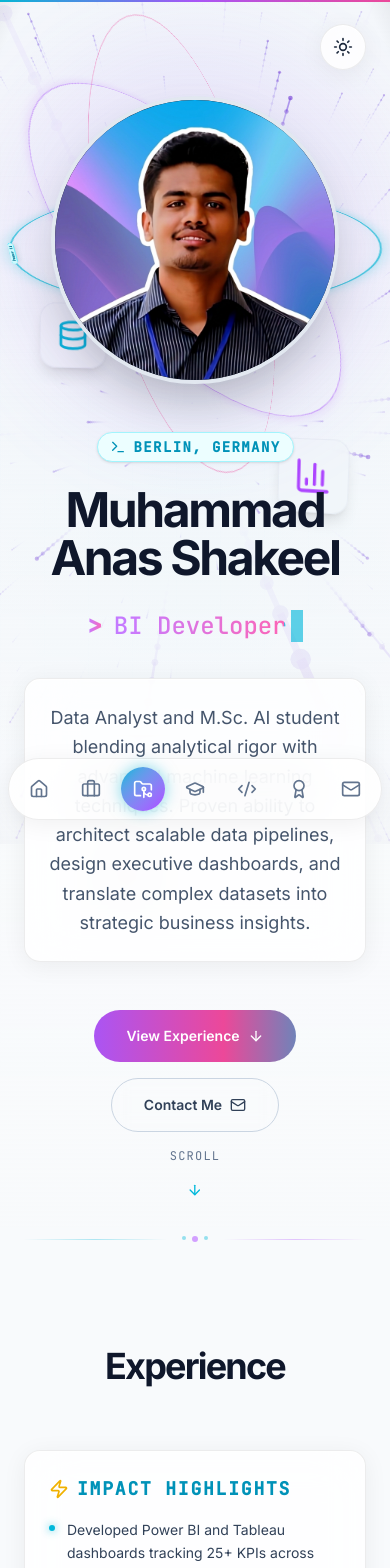
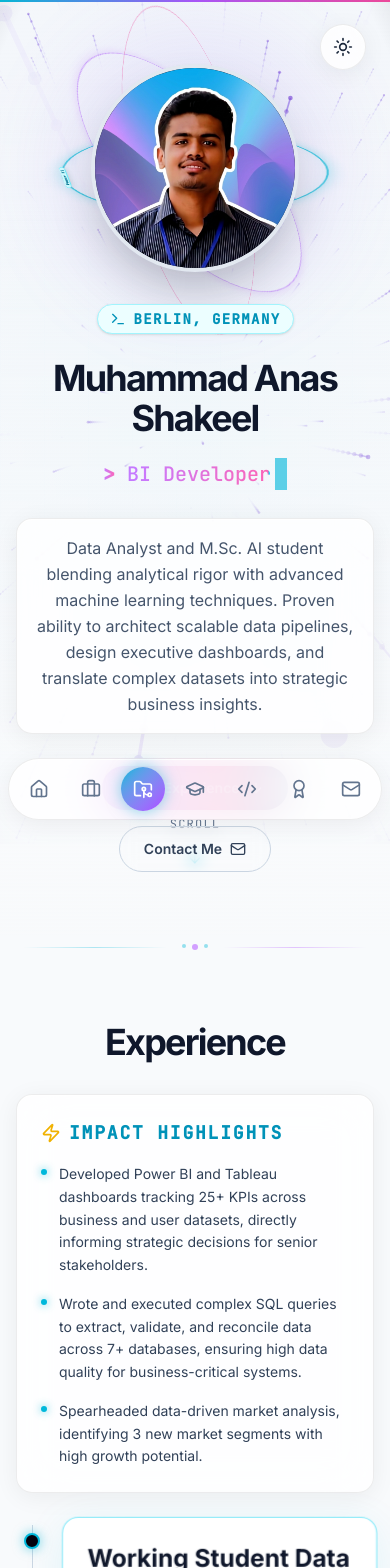
Before and after one commit to muhammad-anas-9/anas-portfolio, a React (Vite) app: page / in a window 390 px wide. Shown: the top 1568 px of the page. Built offline with nearby package versions, Linux system fonts and the light colour scheme.

Commit message:
Mobile responsiveness: fix layout, spacing, font sizes, nav conflicts

```diff
--- a/package.json
+++ b/package.json
@@ -30,6 +30,7 @@
     "@types/express": "^4.17.21",
     "@types/node": "^22.14.0",
     "autoprefixer": "^10.4.21",
+    "jimp": "^1.6.0",
     "tailwindcss": "^4.1.14",
     "tsx": "^4.21.0",
     "typescript": "~5.8.2",
--- /dev/null
+++ b/scripts/gen-favicon.cjs
@@ -0,0 +1,43 @@
+const { Jimp } = require("jimp");
+const path = require("path");
+
+const src = path.join(__dirname, "../public/profile.png");
+const dest = path.join(__dirname, "../public/favicon.png");
+
+const SIZE = 128;
+const SCALE = 1.38;
+
+async function main() {
+  const img = await Jimp.read(src);
+
+  const scaledW = Math.round(img.bitmap.width * SCALE);
+  const scaledH = Math.round(img.bitmap.height * SCALE);
+  img.resize({ w: scaledW, h: scaledH });
+
+  const cropSize = Math.min(scaledW, scaledH);
+  const cropX = Math.floor((scaledW - cropSize) / 2);
+  const cropY = Math.floor((scaledH - cropSize) / 2);
+  img.crop({ x: cropX, y: cropY, w: cropSize, h: cropSize });
+
+  img.resize({ w: SIZE, h: SIZE });
+
+  // Dark background
+  const bg = new Jimp({ width: SIZE, height: SIZE, color: 0x0f172aff });
+  bg.composite(img, 0, 0);
+
+  // Circular mask
+  for (let y = 0; y < SIZE; y++) {
+    for (let x = 0; x < SIZE; x++) {
+      const cx = x - SIZE / 2;
+      const cy = y - SIZE / 2;
+      if (cx * cx + cy * cy > (SIZE / 2) * (SIZE / 2)) {
+        bg.setPixelColor(0x00000000, x, y);
+      }
+    }
+  }
+
+  await bg.write(dest);
+  console.log("favicon.png written to public/");
+}
+
+main().catch(console.error);
--- /dev/null
+++ b/scripts/gen-favicon.mjs
@@ -0,0 +1,43 @@
+const { Jimp } = require("jimp");
+const path = require("path");
+
+const src = path.join(__dirname, "../public/profile.png");
+const dest = path.join(__dirname, "../public/favicon.png");
+
+const SIZE = 128;
+const SCALE = 1.38;
+
+async function main() {
+  const img = await Jimp.read(src);
+
+  const scaledW = Math.round(img.bitmap.width * SCALE);
+  const scaledH = Math.round(img.bitmap.height * SCALE);
+  img.resize({ w: scaledW, h: scaledH });
+
+  const cropSize = Math.min(scaledW, scaledH);
+  const cropX = Math.floor((scaledW - cropSize) / 2);
+  const cropY = Math.floor((scaledH - cropSize) / 2);
+  img.crop({ x: cropX, y: cropY, w: cropSize, h: cropSize });
+
+  img.resize({ w: SIZE, h: SIZE });
+
+  // Dark background
+  const bg = new Jimp({ width: SIZE, height: SIZE, color: 0x0f172aff });
+  bg.composite(img, 0, 0);
+
+  // Circular mask
+  for (let y = 0; y < SIZE; y++) {
+    for (let x = 0; x < SIZE; x++) {
+      const cx = x - SIZE / 2;
+      const cy = y - SIZE / 2;
+      if (cx * cx + cy * cy > (SIZE / 2) * (SIZE / 2)) {
+        bg.setPixelColor(0x00000000, x, y);
+      }
+    }
+  }
+
+  await bg.write(dest);
+  console.log("favicon.png written to public/");
+}
+
+main().catch(console.error);
--- a/src/App.tsx
+++ b/src/App.tsx
@@ -119,7 +119,7 @@ export default function App() {
                 transition={{ duration: 0.25 }}
                 onClick={scrollToTop}
                 aria-label="Back to top"
-                className="fixed bottom-8 right-8 z-50 p-3 rounded-full vibrant-gradient-bg text-white shadow-lg hover:scale-110 active:scale-95 transition-transform"
+                className="fixed bottom-24 right-4 md:bottom-8 md:right-8 z-50 p-3 rounded-full vibrant-gradient-bg text-white shadow-lg hover:scale-110 active:scale-95 transition-transform"
               >
                 <ArrowUp className="w-5 h-5" />
               </motion.button>
--- a/src/components/Certifications.tsx
+++ b/src/components/Certifications.tsx
@@ -28,14 +28,14 @@ const issuerConfig: Record<
     glow: "group-hover:shadow-[0_0_20px_rgba(0,120,212,0.25)]",
   },
   Snowflake: {
-    icon: <SiSnowflake className="w-7 h-7" />,
+    icon: <SiSnowflake size={28} />,
     color: "#29B5E8",
     bg: "from-[#29B5E8]/10 to-[#29B5E8]/5",
     border: "hover:border-[#29B5E8]/40",
     glow: "group-hover:shadow-[0_0_20px_rgba(41,181,232,0.25)]",
   },
   Coursera: {
-    icon: <SiCoursera className="w-7 h-7" />,
+    icon: <SiCoursera size={28} />,
     color: "#0056D2",
     bg: "from-[#0056D2]/10 to-[#0056D2]/5",
     border: "hover:border-[#0056D2]/40",
@@ -47,7 +47,7 @@ export const Certifications: React.FC = () => {
   return (
     <section
       id="certifications"
-      className="relative py-24 px-6 max-w-6xl mx-auto min-h-screen flex flex-col justify-center"
+      className="relative py-16 md:py-24 px-4 sm:px-6 max-w-6xl mx-auto"
     >
       <motion.div
         initial={{ opacity: 0, y: 50 }}
@@ -55,7 +55,7 @@ export const Certifications: React.FC = () => {
         viewport={{ once: true, margin: "-100px" }}
         transition={{ duration: 0.8 }}
       >
-        <h2 className="mb-16 text-4xl font-bold tracking-tighter text-slate-900 dark:text-white sm:text-5xl font-sans text-center">
+        <h2 className="mb-8 md:mb-16 text-4xl font-bold tracking-tighter text-slate-900 dark:text-white sm:text-5xl font-sans text-center">
           Certifications & Awards
         </h2>
 
--- a/src/components/Contact.tsx
+++ b/src/components/Contact.tsx
@@ -21,7 +21,7 @@ export const Contact: React.FC = () => {
   const github = resumeData.basics.links?.find((l) => l.name === "GitHub");
 
   return (
-    <section id="contact" className="relative py-28 px-6 max-w-5xl mx-auto">
+      <section id="contact" className="relative py-16 md:py-28 px-4 sm:px-6 max-w-5xl mx-auto">
       {/* Background glow orb */}
       <div
         className="absolute left-1/2 top-1/2 -translate-x-1/2 -translate-y-1/2 w-[700px] h-[400px] rounded-full pointer-events-none"
@@ -61,8 +61,8 @@ export const Contact: React.FC = () => {
           whileTap={{ scale: 0.97 }}
           style={{ boxShadow: "0 8px 40px rgba(6,182,212,0.35)" }}
         >
-          <Send className="w-5 h-5" />
-          {resumeData.basics.email}
+          <Send className="w-5 h-5 shrink-0" />
+          <span className="text-sm sm:text-base break-all sm:break-normal">{resumeData.basics.email}</span>
         </motion.a>
 
         {/* Social links row */}
--- a/src/components/Education.tsx
+++ b/src/components/Education.tsx
@@ -13,7 +13,7 @@ export const Education: React.FC = () => {
   return (
     <section
       id="education"
-      className="relative py-24 px-6 max-w-5xl mx-auto min-h-screen flex flex-col justify-center"
+      className="relative py-16 md:py-24 px-4 sm:px-6 max-w-5xl mx-auto"
     >
       <motion.div
         initial={{ opacity: 0, y: 50 }}
@@ -21,7 +21,7 @@ export const Education: React.FC = () => {
         viewport={{ once: true, margin: "-100px" }}
         transition={{ duration: 0.8 }}
       >
-        <h2 className="mb-16 text-4xl font-bold tracking-tighter text-slate-900 dark:text-white sm:text-5xl font-sans text-center">
+        <h2 className="mb-8 md:mb-16 text-4xl font-bold tracking-tighter text-slate-900 dark:text-white sm:text-5xl font-sans text-center">
           Education
         </h2>
 
--- a/src/components/Experience.tsx
+++ b/src/components/Experience.tsx
@@ -26,7 +26,7 @@ export const Experience: React.FC = () => {
   return (
     <section
       id="experience"
-      className="relative py-24 px-6 max-w-5xl mx-auto min-h-screen"
+      className="relative py-16 md:py-24 px-4 sm:px-6 max-w-5xl mx-auto"
     >
       <motion.div
         initial={{ opacity: 0, y: 50 }}
@@ -34,13 +34,13 @@ export const Experience: React.FC = () => {
         viewport={{ once: true, margin: "-100px" }}
         transition={{ duration: 0.8 }}
       >
-        <h2 className="mb-16 text-4xl font-bold tracking-tighter text-slate-900 dark:text-white sm:text-5xl font-sans text-center">
+        <h2 className="mb-8 md:mb-16 text-4xl font-bold tracking-tighter text-slate-900 dark:text-white sm:text-5xl font-sans text-center">
           Experience
         </h2>
 
         {/* Impact Highlights Panel */}
         {impactHighlights.length > 0 && (
-          <TiltCard className="mb-16 p-6 rounded-2xl glass-panel relative overflow-hidden group">
+          <TiltCard className="mb-8 md:mb-16 p-6 rounded-2xl glass-panel relative overflow-hidden group">
             <div className="absolute inset-0 bg-gradient-to-r from-cyan-500/10 to-purple-500/10 opacity-0 group-hover:opacity-100 transition-opacity duration-500" />
             <h3 className="flex items-center gap-2 mb-4 text-lg font-semibold text-cyan-600 dark:text-cyan-400 font-mono uppercase tracking-widest relative z-10">
               <Zap className="w-5 h-5 text-yellow-500" />
--- a/src/components/Hero.tsx
+++ b/src/components/Hero.tsx
@@ -49,7 +49,7 @@ export const Hero: React.FC = () => {
   return (
     <section
       id="hero"
-      className="relative flex flex-col items-center justify-center min-h-screen px-6 py-24 overflow-hidden"
+      className="relative flex flex-col items-center justify-center min-h-screen px-4 sm:px-6 py-16 md:py-24 overflow-hidden"
     >
       {/* Vibrant Tech Grid Background Overlay */}
       <div className="absolute inset-0 bg-grid-pattern opacity-30 dark:opacity-20 pointer-events-none" />
@@ -64,7 +64,7 @@ export const Hero: React.FC = () => {
             rotateY: [0, 20, 0]
           }}
           transition={{ duration: 6, repeat: Infinity, ease: "easeInOut" }}
-          className="absolute top-1/4 left-10 md:left-20 p-4 rounded-2xl bg-slate-100/80 dark:bg-slate-800/30 backdrop-blur-md border border-slate-200/60 dark:border-white/10 shadow-lg"
+          className="absolute top-1/4 left-10 md:left-20 p-4 rounded-2xl bg-slate-100/80 dark:bg-slate-800/30 backdrop-blur-md border border-slate-200/60 dark:border-white/10 shadow-lg hidden sm:block"
           style={{ transformStyle: "preserve-3d" }}
         >
           <Database className="w-8 h-8 text-cyan-500" />
@@ -77,7 +77,7 @@ export const Hero: React.FC = () => {
             rotateY: [0, -25, 0]
           }}
           transition={{ duration: 8, repeat: Infinity, ease: "easeInOut", delay: 1 }}
-          className="absolute top-1/3 right-10 md:right-32 p-4 rounded-2xl bg-slate-100/80 dark:bg-slate-800/30 backdrop-blur-md border border-slate-200/60 dark:border-white/10 shadow-lg"
+          className="absolute top-1/3 right-10 md:right-32 p-4 rounded-2xl bg-slate-100/80 dark:bg-slate-800/30 backdrop-blur-md border border-slate-200/60 dark:border-white/10 shadow-lg hidden sm:block"
           style={{ transformStyle: "preserve-3d" }}
         >
           <BarChart3 className="w-10 h-10 text-purple-500" />
@@ -90,7 +90,7 @@ export const Hero: React.FC = () => {
             rotateY: [0, -10, 0]
           }}
           transition={{ duration: 7, repeat: Infinity, ease: "easeInOut", delay: 2 }}
-          className="absolute bottom-1/4 left-1/4 p-4 rounded-2xl bg-slate-100/80 dark:bg-slate-800/30 backdrop-blur-md border border-slate-200/60 dark:border-white/10 shadow-lg"
+          className="absolute bottom-1/4 left-1/4 p-4 rounded-2xl bg-slate-100/80 dark:bg-slate-800/30 backdrop-blur-md border border-slate-200/60 dark:border-white/10 shadow-lg hidden sm:block"
           style={{ transformStyle: "preserve-3d" }}
         >
           <PieChart className="w-6 h-6 text-pink-500" />
@@ -98,7 +98,7 @@ export const Hero: React.FC = () => {
       </div>
 
       <div className="z-10 w-full max-w-6xl mx-auto">
-        <div className="flex flex-col-reverse lg:flex-row items-center justify-between gap-12 lg:gap-20">
+        <div className="flex flex-col-reverse lg:flex-row items-center justify-between gap-8 lg:gap-20">
 
           {/* Text Content */}
           <motion.div
@@ -112,11 +112,11 @@ export const Hero: React.FC = () => {
               <span>{resumeData.basics.location}</span>
             </div>
 
-            <h1 className="mb-6 text-5xl font-bold tracking-tighter text-slate-900 dark:text-white sm:text-7xl md:text-8xl font-sans">
+            <h1 className="mb-4 text-4xl font-bold tracking-tighter text-slate-900 dark:text-white sm:text-6xl md:text-7xl lg:text-8xl font-sans">
               {resumeData.basics.name}
             </h1>
 
-            <h3 className="mb-8 text-2xl font-light text-slate-700 dark:text-slate-300 sm:text-3xl md:text-4xl font-mono h-10 flex items-center justify-center lg:justify-start">
+            <h3 className="mb-6 text-xl font-light text-slate-700 dark:text-slate-300 sm:text-2xl md:text-3xl font-mono h-10 flex items-center justify-center lg:justify-start">
               <span className="vibrant-gradient-text font-bold mr-3">{">"}</span>
               <span className="vibrant-gradient-text font-medium">{typedText}</span>
               <motion.span
@@ -126,7 +126,7 @@ export const Hero: React.FC = () => {
               />
             </h3>
 
-            <div className="max-w-2xl mx-auto lg:mx-0 mb-12 text-lg leading-relaxed text-slate-600 dark:text-slate-400 font-sans glass-panel p-6 rounded-2xl relative overflow-hidden group">
+            <div className="max-w-2xl mx-auto lg:mx-0 mb-8 text-base sm:text-lg leading-relaxed text-slate-600 dark:text-slate-400 font-sans glass-panel p-4 sm:p-6 rounded-2xl relative overflow-hidden group">
               <div className="absolute inset-0 bg-gradient-to-r from-cyan-500/5 via-purple-500/5 to-pink-500/5 opacity-0 group-hover:opacity-100 transition-opacity duration-500" />
               <span className="relative z-10">{resumeData.basics.summary}</span>
             </div>
@@ -134,14 +134,14 @@ export const Hero: React.FC = () => {
             <div className="flex flex-col items-center justify-center lg:justify-start gap-4 sm:flex-row">
               <button
                 onClick={() => handleScroll("experience")}
-                className="flex items-center gap-2 px-8 py-4 text-sm font-semibold text-white transition-all vibrant-gradient-bg rounded-full hover:scale-105 active:scale-95"
+                className="flex items-center gap-2 px-6 py-3 sm:px-8 sm:py-4 text-sm font-semibold text-white transition-all vibrant-gradient-bg rounded-full hover:scale-105 active:scale-95"
               >
                 View Experience
                 <ArrowDown className="w-4 h-4" />
               </button>
               <a
                 href={`mailto:${resumeData.basics.email}`}
-                className="flex items-center gap-2 px-8 py-4 text-sm font-semibold text-slate-700 dark:text-slate-200 transition-all border border-slate-300 dark:border-white/15 rounded-full hover:bg-slate-100 dark:hover:bg-white/8 hover:text-slate-900 dark:hover:text-white hover:scale-105 active:scale-95 backdrop-blur-sm"
+                className="flex items-center gap-2 px-6 py-3 sm:px-8 sm:py-4 text-sm font-semibold text-slate-700 dark:text-slate-200 transition-all border border-slate-300 dark:border-white/15 rounded-full hover:bg-slate-100 dark:hover:bg-white/8 hover:text-slate-900 dark:hover:text-white hover:scale-105 active:scale-95 backdrop-blur-sm"
               >
                 Contact Me
                 <Mail className="w-4 h-4" />
@@ -256,7 +256,7 @@ export const Hero: React.FC = () => {
 
               {/* Profile photo */}
               <motion.div
-                className="relative z-10 w-72 h-72 sm:w-96 sm:h-96 lg:w-[480px] lg:h-[480px] rounded-full overflow-hidden border-4 border-slate-200 dark:border-slate-700/60 backdrop-blur-sm group shadow-2xl"
+                className="relative z-10 w-52 h-52 sm:w-72 sm:h-72 lg:w-[480px] lg:h-[480px] rounded-full overflow-hidden border-4 border-slate-200 dark:border-slate-700/60 backdrop-blur-sm group shadow-2xl"
                 whileHover={{ rotateY: 12, rotateX: -8, scale: 1.04 }}
                 transition={{ type: "spring", stiffness: 280, damping: 22 }}
                 style={{ transformStyle: "preserve-3d", backgroundColor: "#0f172a" }}
@@ -286,7 +286,7 @@ export const Hero: React.FC = () => {
 
       {/* Scroll indicator */}
       <motion.div
-        className="absolute bottom-10 left-1/2 -translate-x-1/2 flex flex-col items-center gap-2 text-slate-500"
+        className="absolute bottom-20 md:bottom-10 left-1/2 -translate-x-1/2 flex flex-col items-center gap-2 text-slate-500"
         initial={{ opacity: 0 }}
         animate={{ opacity: 1 }}
         transition={{ delay: 1.5, duration: 1 }}
--- a/src/components/ProjectModal.tsx
+++ b/src/components/ProjectModal.tsx
@@ -218,7 +218,7 @@ export const ProjectModal: React.FC<Props> = ({ project, colorIndex, onClose })
                 </div>
               )}
 
-              <div className="p-7 md:p-10">
+              <div className="p-4 sm:p-7 md:p-10">
 
                 {/* ── Title ── */}
                 <motion.h2
--- a/src/components/Projects.tsx
+++ b/src/components/Projects.tsx
@@ -83,7 +83,7 @@ export const Projects: React.FC = () => {
     <>
       <section
         id="projects"
-        className="relative py-24 px-6 max-w-6xl mx-auto"
+        className="relative py-16 md:py-24 px-4 sm:px-6 max-w-6xl mx-auto"
       >
         <motion.div
           initial={{ opacity: 0, y: 50 }}
--- a/src/components/Skills.tsx
+++ b/src/components/Skills.tsx
@@ -56,7 +56,7 @@ export const Skills: React.FC = () => {
   return (
     <section
       id="skills"
-      className="relative py-24 px-6 max-w-5xl mx-auto min-h-screen flex flex-col justify-center"
+      className="relative py-16 md:py-24 px-4 sm:px-6 max-w-5xl mx-auto"
     >
       <motion.div
         initial={{ opacity: 0, y: 50 }}
@@ -64,7 +64,7 @@ export const Skills: React.FC = () => {
         viewport={{ once: true, margin: "-100px" }}
         transition={{ duration: 0.8 }}
       >
-        <h2 className="mb-16 text-4xl font-bold tracking-tighter text-slate-900 dark:text-white sm:text-5xl font-sans text-center">
+        <h2 className="mb-8 md:mb-16 text-4xl font-bold tracking-tighter text-slate-900 dark:text-white sm:text-5xl font-sans text-center">
           Skills &amp; Languages
         </h2>
 
```
Also changed, not shown: 1 other file (tests, documents, lock files or other folders).
